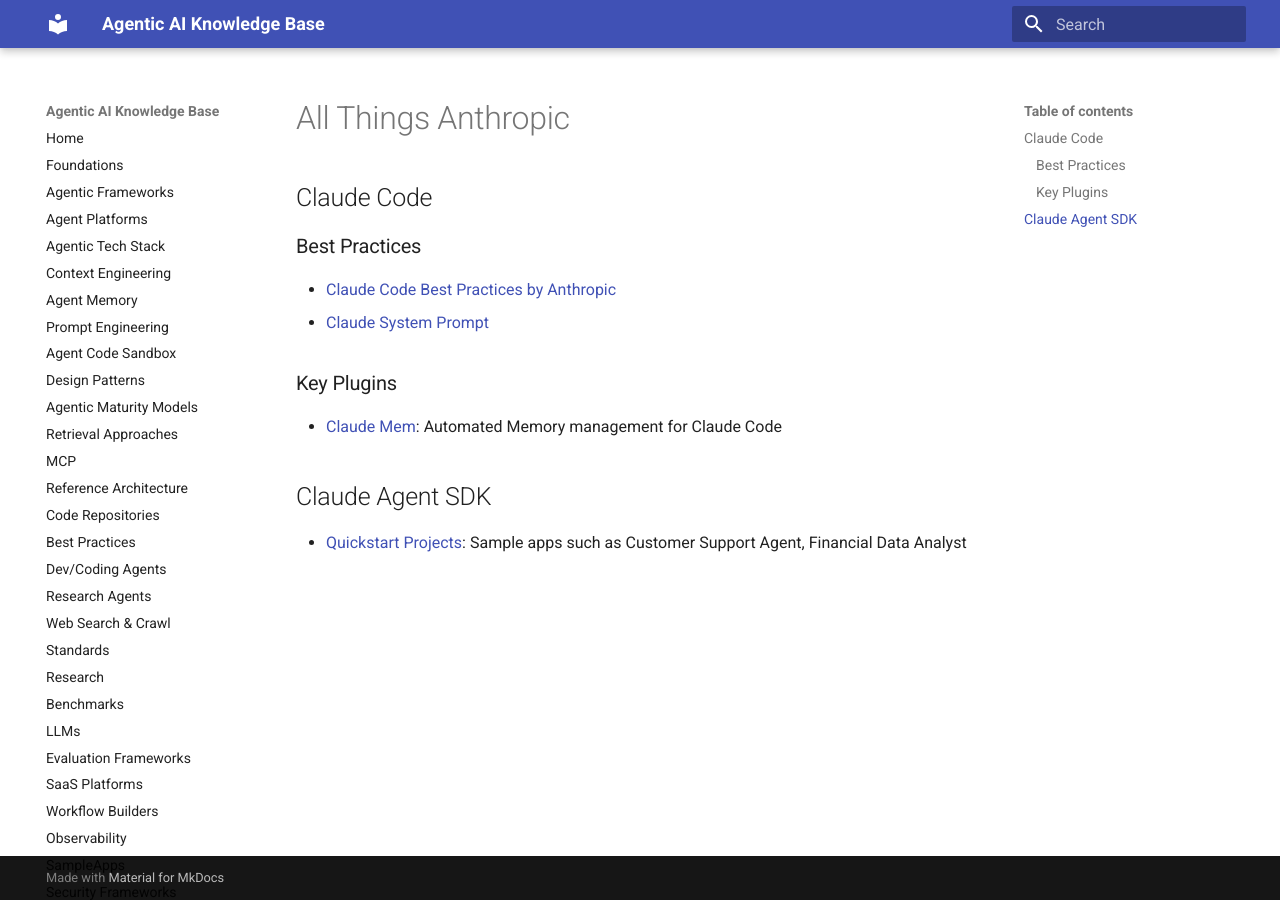
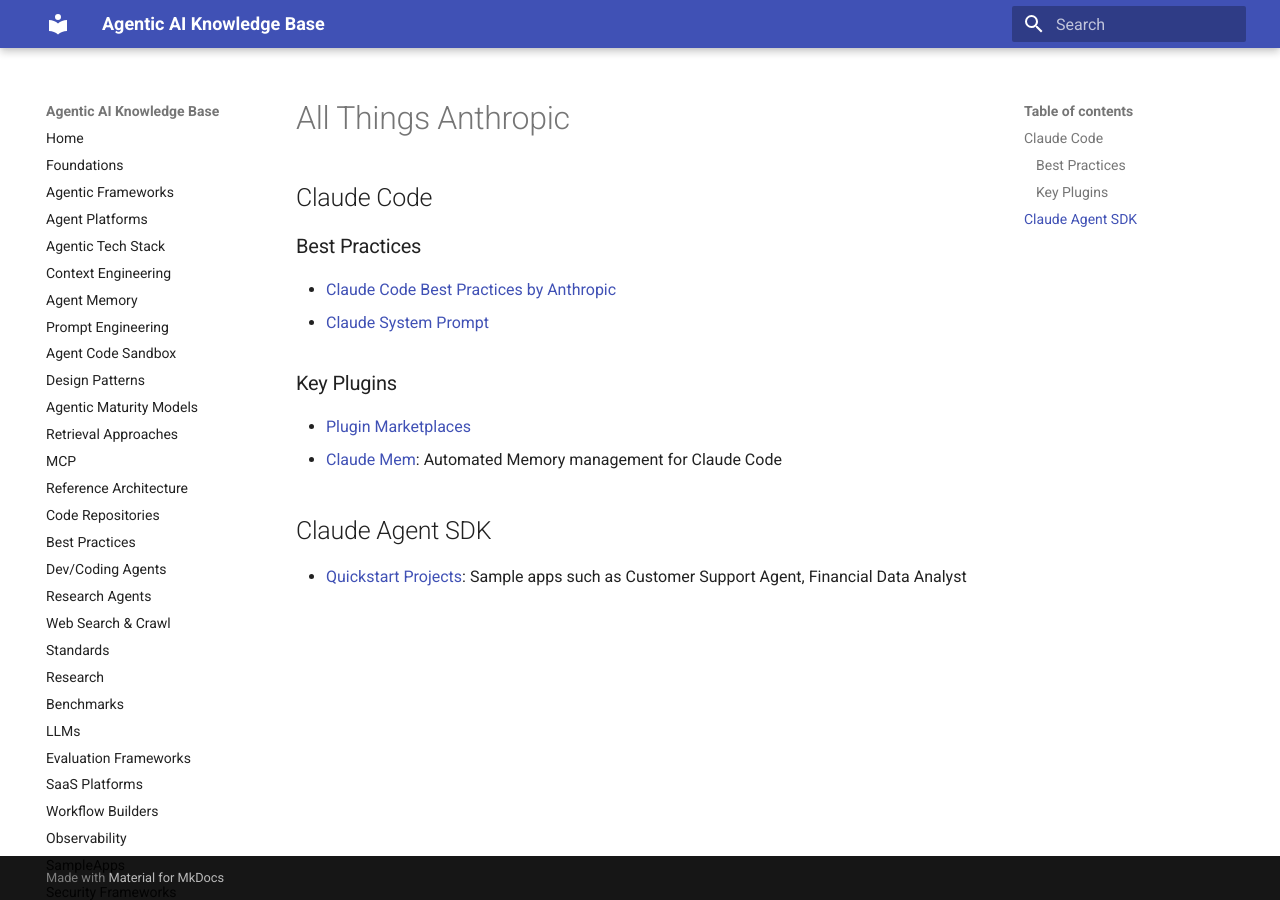
Before and after one commit to ankurkumarz/agentic-ai-knowledge-base, an MkDocs documentation site: the page built from docs/AllThingsAnthropic/README.md, in a window 1280 px wide. Built offline with MkDocs 1.6.1 and Material for MkDocs 9.7.7, drawn with Linux system fonts in a browser that asks for light colours.

Commit message:
Update README.md

```diff
--- a/docs/AllThingsAnthropic/README.md
+++ b/docs/AllThingsAnthropic/README.md
@@ -7,6 +7,7 @@
 
 ### Key Plugins
 
+- [Plugin Marketplaces](https://claudemarketplaces.com/)
 - [Claude Mem](https://github.com/thedotmack/claude-mem/): Automated Memory management for Claude Code
 
 ## Claude Agent SDK
```
